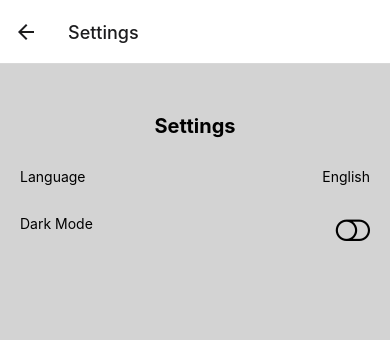
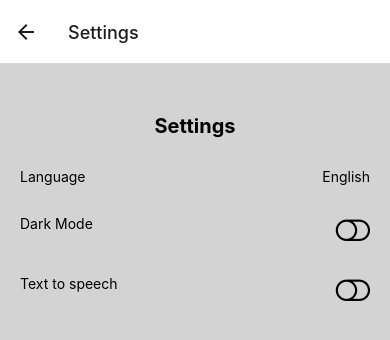
Before and after one commit to Bos8086/SocialSkillsProject, a React Native app: screen /Settings in a window 390 px wide. Shown: the top 340 px of the page. Built offline with nearby package versions, Linux system fonts and the light colour scheme.

Commit message:
Build Changes made

```diff
--- a/app.json
+++ b/app.json
@@ -4,7 +4,7 @@
     "slug": "SocialSkillsProject",
     "version": "1.0.0",
     "orientation": "portrait",
-    "icon": "./assets/icon.png",
+    "icon": "./assets/couple.png",
     "splash": {
       "image": "./assets/splash.png",
       "resizeMode": "contain",
--- a/screens/Settings.js
+++ b/screens/Settings.js
@@ -8,8 +8,11 @@ import darkMode from "../styles/darkMode";
 const Settings = () => {
 
     const [darkModeButton, setDarkMode] = useState(true);
+    const [textToSpeechButton, setTextToSpeechButton] = useState(true);
 
     const colorScheme = Appearance.getColorScheme();
+
+
 
   return (
     <View style={colorScheme == 'light'?styles.mainView:darkMode.mainView}>
@@ -34,6 +37,18 @@ const Settings = () => {
                     <FontAwesome  name={darkMode ? 'toggle-off' : 'toggle-on'} size={30} />
                 </View>
             </TouchableWithoutFeedback>
+
+           </View>
+           <View style={styles.language}>
+            <Text style={colorScheme == 'light'?styles.settingsText:darkMode.settingsText}>
+                Text to speech
+            </Text>
+            <TouchableWithoutFeedback onPress={() => setTextToSpeechButton(!textToSpeechButton)}>
+                <View>
+                    <FontAwesome  name={textToSpeechButton ? 'toggle-off' : 'toggle-on'} size={30} />
+                </View>
+            </TouchableWithoutFeedback>
+
            </View>
         </View>
     </View>
--- a/screens/WelcomePage.js
+++ b/screens/WelcomePage.js
@@ -2,6 +2,7 @@ import { View, Text, TouchableWithoutFeedback, StyleSheet,Image,Appearance } fro
 import React , { useEffect } from "react";
 import * as Speech from 'expo-speech';
 import darkMode from '../styles/darkMode';
+import textSpeech from "./Settings";
 
 
 const WelcomePage = ({ navigation }) => {
```
Also changed, not shown: assets/couple.png (added).
